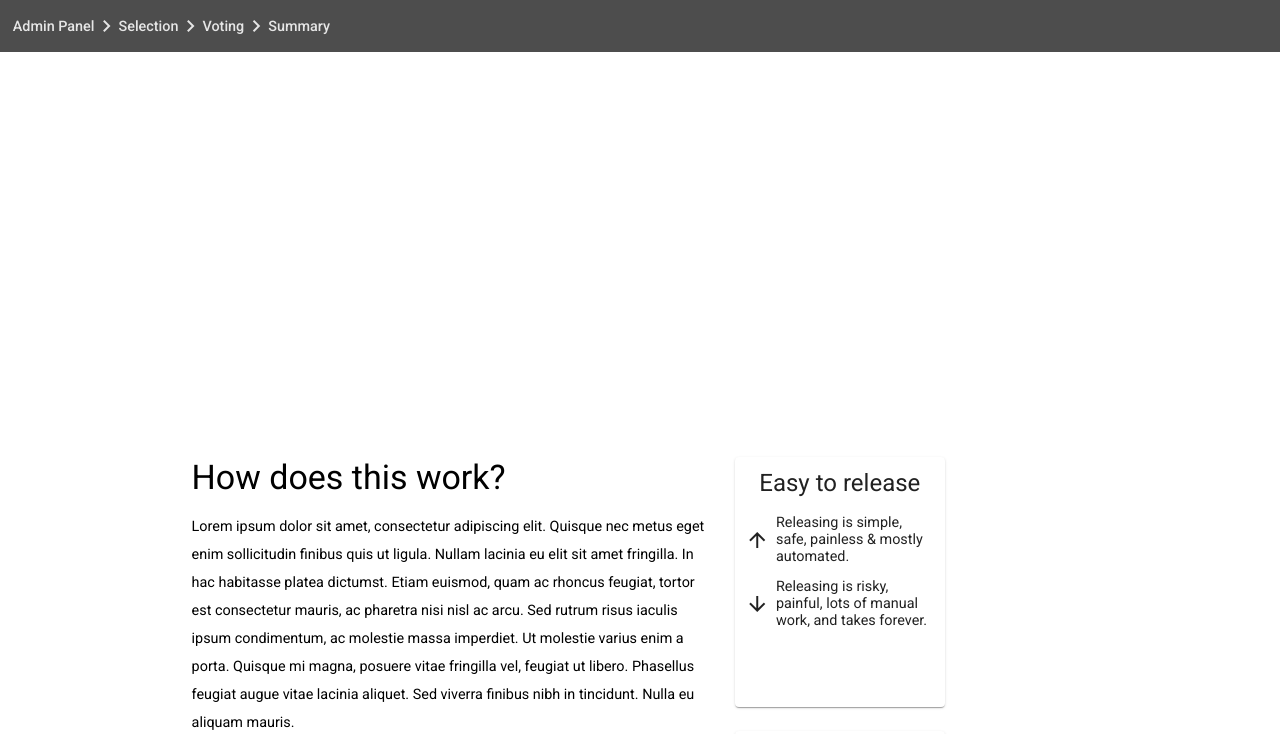
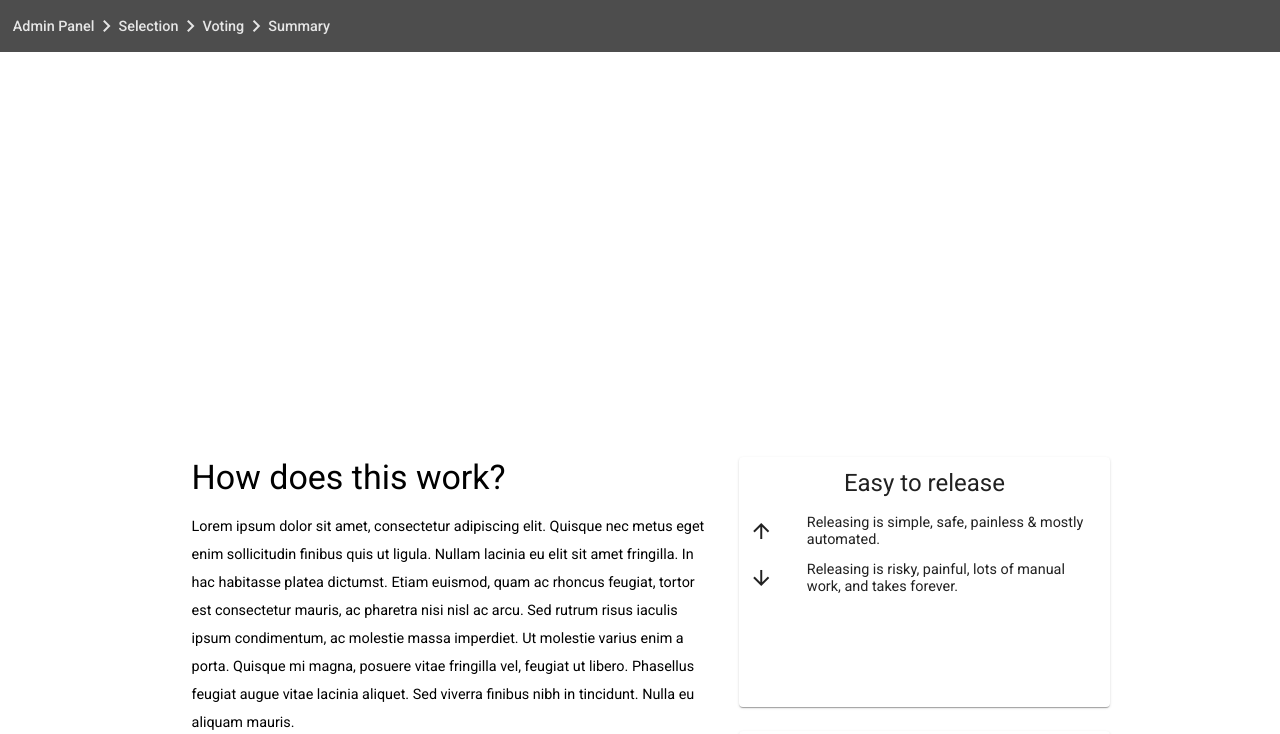
Before and after one commit to peter-yhc/spotify-health-web-ts, a React (Create React App) app: page /admin-sessions/instructions in a window 1280 px wide. Shown: the top 734 px of the page. Built offline with nearby package versions, Linux system fonts and the light colour scheme.

Commit message:
Improve css around MiniHealthIndicatorCard.

```diff
--- a/src/admin-sessions/components/InstructionPage.jsx
+++ b/src/admin-sessions/components/InstructionPage.jsx
@@ -15,12 +15,12 @@
   cardContainer: {
     display: 'grid',
     alignItems: 'center',
-    gridTemplateColumns: 'repeat(auto-fit, minmax(220px, 1fr))',
+    gridTemplateColumns: 'repeat(auto-fit, minmax(15vw, 1fr))',
     gridColumn: '3 / 4',
     justifyContent: 'space-evenly',
   },
   card: {
-    marginBottom: '3vh',
+    margin: '0 4px 3vh 4px',
   },
   instructions: {
     gridColumn: '2 / 3',
--- a/src/heath-indicators/MiniHealthIndicatorCard.jsx
+++ b/src/heath-indicators/MiniHealthIndicatorCard.jsx
@@ -6,7 +6,6 @@
 
 const styles = {
   indicatorCard: {
-    width: '210px',
     height: '250px',
     padding: '1vw 0',
     display: 'grid',
```
